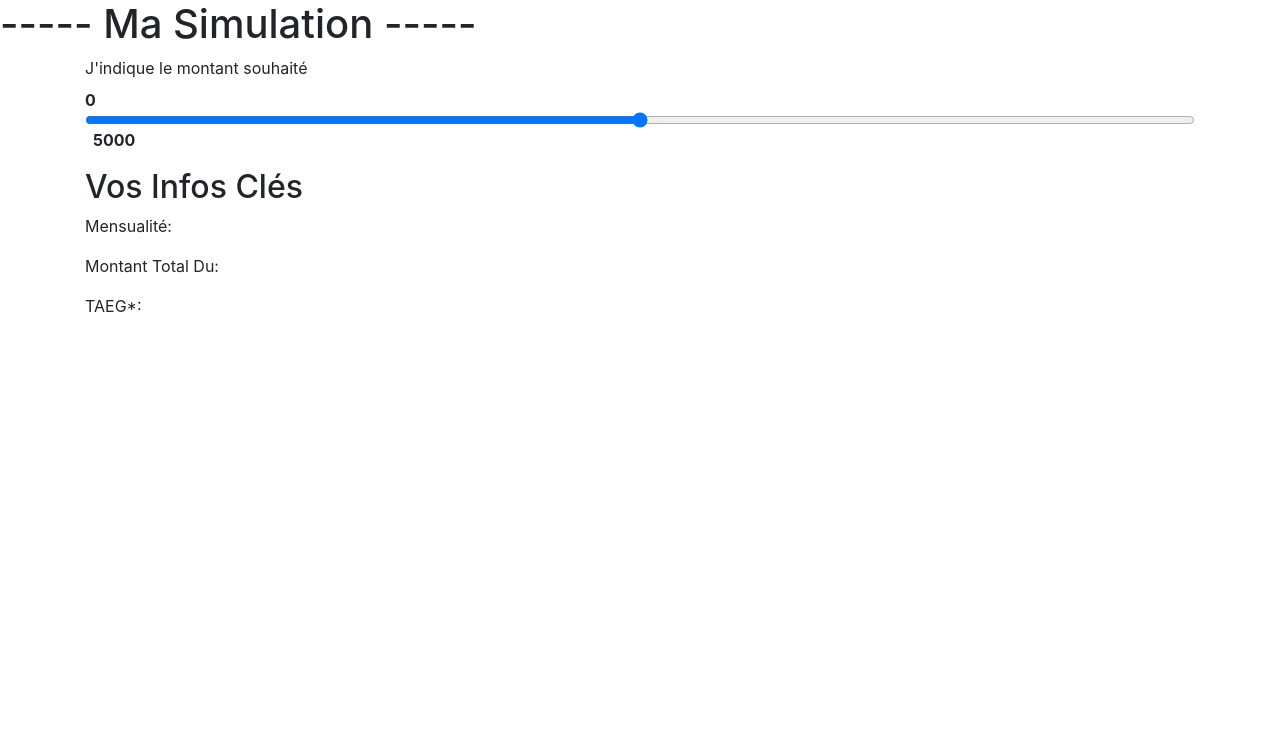
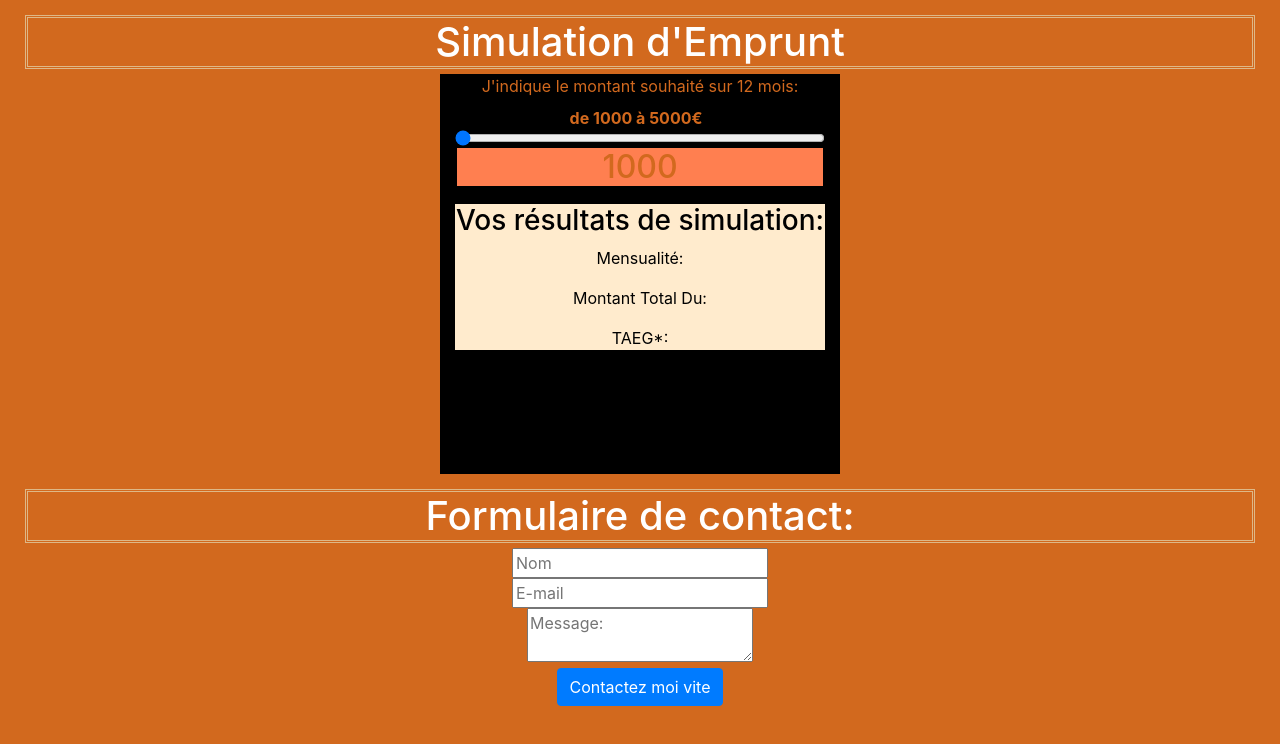
Before and after one commit to Marina-bott/ExerciceSimulation, a plain HTML site: page index.html in a window 1280 px wide. Drawn offline with nearby package versions, Linux system fonts and the light colour scheme.

Commit message:
commit Final

```diff
--- a/index.html
+++ b/index.html
@@ -4,37 +4,51 @@
     <meta charset="utf-8">
     <title>Ma simulation</title>
     <link rel="stylesheet" href="https://stackpath.bootstrapcdn.com/bootstrap/4.3.1/css/bootstrap.min.css" integrity="sha384-ggOyR0iXCbMQv3Xipma34MD+dH/1fQ784/j6cY/iJTQUOhcWr7x9JvoRxT2MZw1T" crossorigin="anonymous">
+    <link rel="stylesheet" href='./style.css'>
 </head>
 <body>
-    <h1>----- Ma Simulation -----</h1>
+    <h1>Simulation d'Emprunt</h1>
     <div class='container'>
             <div id='slide'>
-
-
-
-                             <label for="customRange2">J'indique le montant souhaité</label><br>
-                             <form>
-                                <div class="form-group">
-                             <span class="font-weight-bold indigo-text mr-2 mt-1">0</span>
-                              <input type="range" class="form-control-range" id="formControlRange"min="0" max="5000">
-                              <span class="font-weight-bold indigo-text ml-2 mt-1">5000</span>
+                    <label for="customRange1">J'indique le montant souhaité sur 12 mois: </label><br>
+                            <form>
+                            <div class="form-group">
+                            <span id='zero' class="font-weight-bold indigo-text mr-2 mt-1">de 1000     à      5000€ </span>
+                            <input type="range" class="form-control-range" id="formControlRange"min="1000" max="5000" step="100" value="1000" >
+                            <h2 id='valeur'></h2>
                             </div>
                             </form>
-
-
-
-            </div>
+         </div>
             <div id='resultats'>
-                <h2>Vos Infos Clés</h2>
-                    <p>Mensualité: </p>
-                    <p>Montant Total Du: </p>
-                    <p>TAEG*:</p>
+                <h3>Vos résultats de simulation: </h3>
+                    <p>Mensualité: <span id='mensualité'></span></p>
+                    <p>Montant Total Du: <span id='mTD'></span></p>
+                    <p>TAEG*: <span id='taeg'></span></p>
             </div>
     </div>
 
 
-    <script src="https://code.jquery.com/jquery-3.3.1.slim.min.js" integrity="sha384-q8i/X+965DzO0rT7abK41JStQIAqVgRVzpbzo5smXKp4YfRvH+8abtTE1Pi6jizo" crossorigin="anonymous"></script>
+    <div>
+        <h1>Formulaire de contact:</h1>
+        <form action="/ma-page-de-traitement" method="post">
+            <div>
+                <input type="text" id="name" name="user_name" placeholder="Nom">
+            </div>
+            <div>
+                <input type="email" id="mail" name="user_mail" placeholder="E-mail">
+            </div>
+            <div>
+                <textarea id="msg" name="user_message" placeholder="Message: "></textarea>
+            </div>
+            <button type="submit" class="btn btn-primary">Contactez moi vite</button>
+          </form>
+
+    </div>
+
+
+<script src="https://code.jquery.com/jquery-3.3.1.slim.min.js" integrity="sha384-q8i/X+965DzO0rT7abK41JStQIAqVgRVzpbzo5smXKp4YfRvH+8abtTE1Pi6jizo" crossorigin="anonymous"></script>
 <script src="https://cdnjs.cloudflare.com/ajax/libs/popper.js/1.14.7/umd/popper.min.js" integrity="sha384-UO2eT0CpHqdSJQ6hJty5KVphtPhzWj9WO1clHTMGa3JDZwrnQq4sF86dIHNDz0W1" crossorigin="anonymous"></script>
 <script src="https://stackpath.bootstrapcdn.com/bootstrap/4.3.1/js/bootstrap.min.js" integrity="sha384-JjSmVgyd0p3pXB1rRibZUAYoIIy6OrQ6VrjIEaFf/nJGzIxFDsf4x0xIM+B07jRM" crossorigin="anonymous"></script>
+<script src= 'script.js'></script>
 </body>
 </html>
--- a/script.js
+++ b/script.js
@@ -0,0 +1,38 @@
+let slide = document.getElementById('formControlRange');
+let montant = document.getElementById('valeur');
+let tx = document.getElementById('taeg');
+let mens = document.getElementById('mensualité');
+let mtD = document.getElementById('mTD');
+montant.innerHTML = slide.value;
+
+
+let taux = 0;
+
+// Permet de déterminer le montant choisi par le client:
+slide.oninput = function()
+{
+    montant.innerHTML = this.value;
+
+    if (this.value < 1500){
+        tx.innerText = '9.90%';
+        taux = 9.90;
+
+
+    }if (this.value> 1500 && this.value < 3000){
+        tx.innerText = '6%';
+        taux = 6;
+
+
+    }else if (this.value > 3000){
+        tx.innerText = '5.5%';
+        taux = 5.5;
+
+    }
+
+        mens.innerText = ((this.value * taux)/100) + ' €';
+
+        let first = parseInt(mens.innerText);
+        let scd = parseInt(this.value);
+        mtD.innerText =  ((first * 12) + scd)+' €';
+
+}
--- a/style.css
+++ b/style.css
@@ -0,0 +1,34 @@
+body{
+    text-align: center;
+    background-color:chocolate;
+    color:chocolate;
+    text-align: center;
+}
+.container{
+    height: 400px;
+    width: 400px;
+    background-color: black;
+}
+h1{
+    margin: 15px 25px 5px 25px;
+    border: 3px double burlywood;
+    color: white;
+}
+h2{
+    text-align: center;
+    border: 2px solid black;
+    background-color:coral;
+}
+
+#resultats{
+    color: black;
+    background-color: blanchedalmond;
+}
+
+#zero{
+    text-align: left;
+}
+
+#cinq{
+    text-align: right;
+}
```
